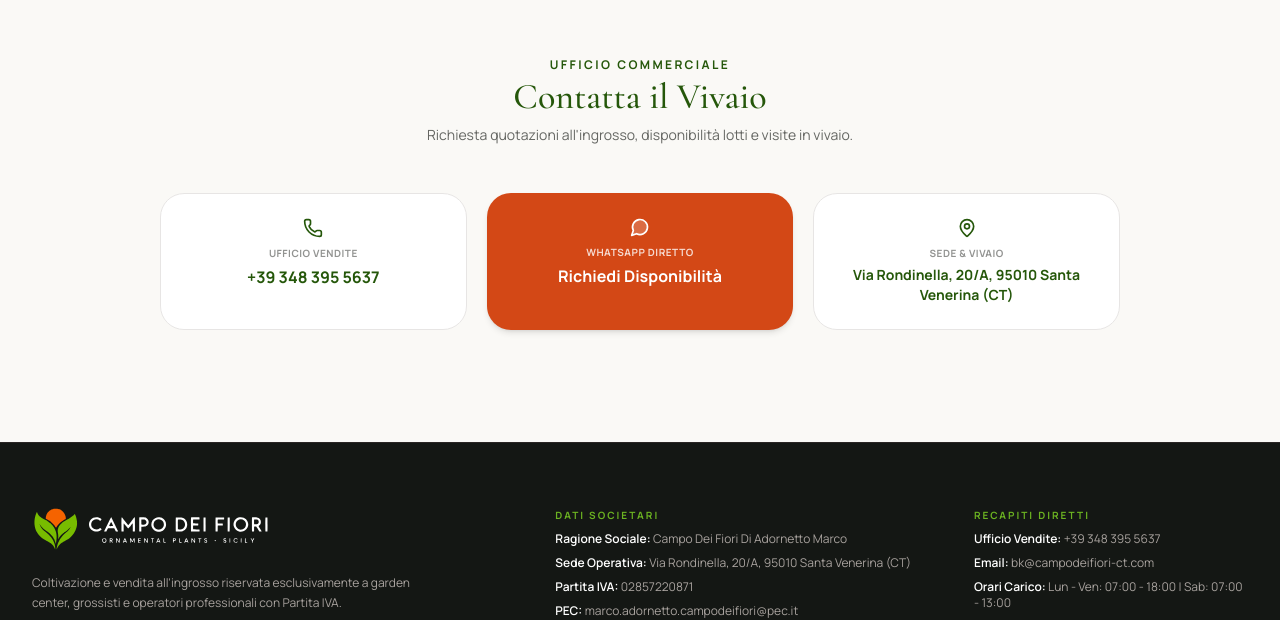
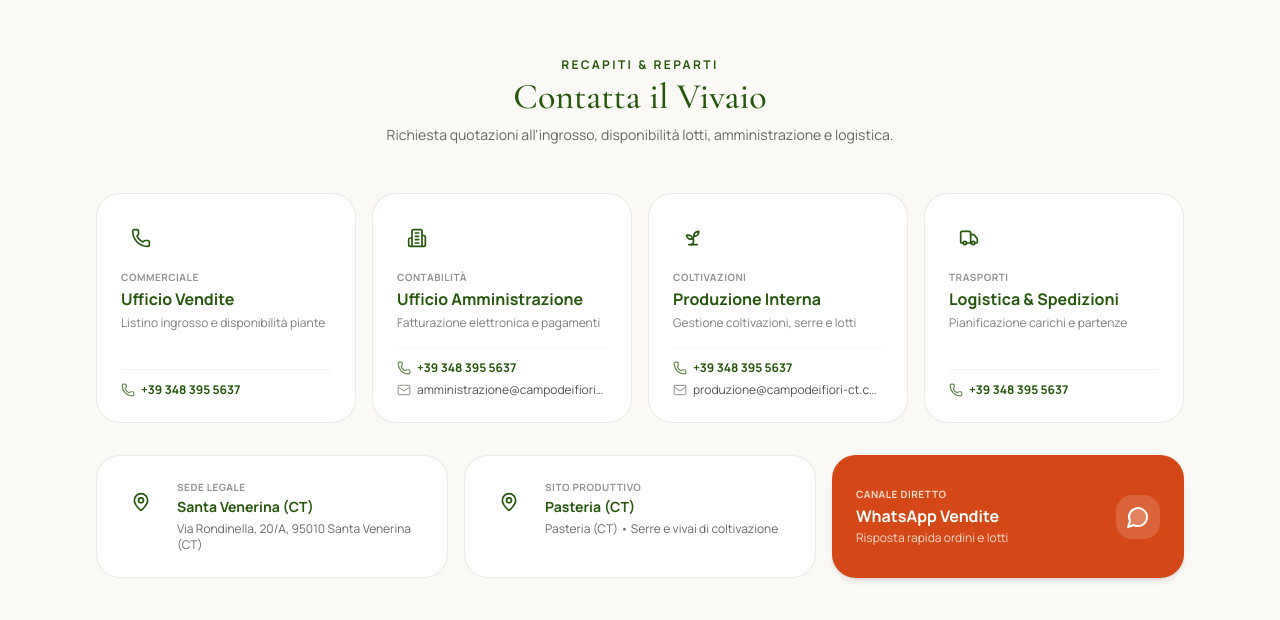
Before and after one commit to MiticIlMitico/vivaio-finocchiaro, a React (Vite) app: page / in a window 1280 px wide. Shown: the part 2588-3208 px from the top of the page. Built offline with nearby package versions, Linux system fonts and the light colour scheme; no server answers; the database is empty.

Commit message:
feat: add company departments (vendite, amministrazione, produzione, logistica), separate sedi (legale & produzione) and remove orari carico from footer

```diff
--- a/src/content/azienda.js
+++ b/src/content/azienda.js
@@ -30,28 +30,63 @@ export const AZIENDA = {
       "Contatto commerciale diretto per ordini e quotazioni riservate"
     ]
   },
+  sedi: {
+    legale: {
+      titolo: "Sede Legale",
+      indirizzo: "Via Rondinella, 20/A, 95010 Santa Venerina (CT)",
+      via: "Via Rondinella, 20/A",
+      cap: "95010",
+      comune: "Santa Venerina",
+      provincia: "CT"
+    },
+    produzione: {
+      titolo: "Sito Produttivo",
+      indirizzo: "Pasteria (CT)",
+      comune: "Pasteria",
+      provincia: "CT"
+    }
+  },
   contatti: {
-    // Numero WhatsApp principale per ordini diretti (senza spazi né simboli)
+    // Numero WhatsApp principale per ordini diretti
     whatsapp: "393483955637",
     // Numero telefonico principale per acquisti
     telefono: "+39 348 395 5637",
-    // Secondo contatto (predisposto per essere valorizzato appena disponibile)
-    telefonoSecondario: "",
-    // Lista contatti completa per eventuale visualizzazione multipla
-    recapitiTelefonici: [
-      { etichetta: "Ufficio Acquisti & Ordini", numero: "+39 348 395 5637", whatsapp: "393483955637", predefinito: true },
-      // { etichetta: "Referente Commerciale 2", numero: "+39 ...", whatsapp: "39...", predefinito: false }
-    ],
     email: "bk@campodeifiori-ct.com",
     pec: "marco.adornetto.campodeifiori@pec.it",
+    sedeLegale: "Via Rondinella, 20/A, 95010 Santa Venerina (CT)",
+    sitoProduttivo: "Pasteria (CT)",
     indirizzo: "Via Rondinella, 20/A, 95010 Santa Venerina (CT)",
     via: "Via Rondinella, 20/A",
     cap: "95010",
     comune: "Santa Venerina",
     provincia: "CT",
-    orari: "Lun - Ven: 07:00 - 18:00 | Sab: 07:00 - 13:00",
     piva: "02857220871",
     codiceFiscale: "02857220871",
-    codiceAteco: "01.19"
+    codiceAteco: "01.19",
+
+    // Reparti Aziendali
+    ufficioVendite: {
+      titolo: "Ufficio Vendite",
+      descrizione: "Listino ingrosso, preventivi e disponibilità lotti",
+      telefono: "+39 348 395 5637",
+      whatsapp: "393483955637"
+    },
+    ufficioAmministrazione: {
+      titolo: "Ufficio Amministrazione",
+      descrizione: "Fatturazione elettronica, contabilità e pagamenti",
+      telefono: "+39 348 395 5637",
+      email: "amministrazione@campodeifiori-ct.com"
+    },
+    produzioneInterna: {
+      titolo: "Produzione Interna",
+      descrizione: "Gestione serre, coltivazioni e sviluppo botanico",
+      telefono: "+39 348 395 5637",
+      email: "produzione@campodeifiori-ct.com"
+    },
+    logisticaSpedizioni: {
+      titolo: "Logistica & Spedizioni",
+      descrizione: "Pianificazione trasporti e carichi",
+      telefono: "+39 348 395 5637"
+    }
   }
 };
--- a/src/pages/Home.jsx
+++ b/src/pages/Home.jsx
@@ -14,7 +14,10 @@ import {
   AlertCircle,
   ChevronDown,
   ArrowDown,
-  Plus
+  Plus,
+  Mail,
+  Building2,
+  Truck
 } from 'lucide-react';
 
 export default function Home() {
@@ -521,44 +524,212 @@ export default function Home() {
 
 
 
-      {/* 5. SEZIONE CONTATTI COMMERCIALI */}
-      <section id="contatti" className="py-20 sm:py-28 px-5 sm:px-8 max-w-5xl mx-auto w-full">
+      {/* 5. SEZIONE CONTATTA IL VIVAIO */}
+      <section id="contatti" className="py-20 sm:py-28 px-5 sm:px-8 max-w-6xl mx-auto w-full">
         <SectionReveal>
           <div className="text-center max-w-2xl mx-auto mb-12">
             <span className="text-[#25570A] text-xs font-bold tracking-[0.2em] uppercase block mb-1">
-              Ufficio Commerciale
+              Recapiti & Reparti
             </span>
             <h2 className="font-display text-3xl sm:text-4xl font-medium text-[#25570A]">
               Contatta il Vivaio
             </h2>
             <p className="text-xs sm:text-sm text-[#252824]/70 mt-2">
-              Richiesta quotazioni all'ingrosso, disponibilità lotti e visite in vivaio.
+              Richiesta quotazioni all'ingrosso, disponibilità lotti, amministrazione e logistica.
             </p>
           </div>
 
-          <div className="grid grid-cols-1 sm:grid-cols-3 gap-5">
-            <div className="p-6 rounded-3xl bg-white border border-stone-200 text-center shadow-xs">
-              <Phone className="w-5 h-5 text-[#25570A] mx-auto mb-2" />
-              <span className="text-[10px] uppercase font-bold tracking-wider text-[#252824]/50 block">Ufficio Vendite</span>
-              <span className="text-sm sm:text-base font-bold text-[#25570A] block mt-1">{AZIENDA.contatti.telefono}</span>
+          {/* I 4 Quadratini / Caselle dei Reparti */}
+          <div className="grid grid-cols-1 sm:grid-cols-2 lg:grid-cols-4 gap-4 mb-8">
+
+            {/* 1. Ufficio Vendite */}
+            <div className="p-6 rounded-3xl bg-white border border-stone-200/80 hover:border-[#25570A]/30 transition-all shadow-xs flex flex-col justify-between">
+              <div>
+                <div className="w-10 h-10 rounded-2xl bg-[#25570A]/8 flex items-center justify-center mb-3">
+                  <Phone className="w-5 h-5 text-[#25570A]" />
+                </div>
+                <span className="text-[10px] uppercase font-bold tracking-wider text-[#252824]/50 block">
+                  Commerciale
+                </span>
+                <h3 className="text-base font-bold text-[#25570A] mt-0.5">
+                  Ufficio Vendite
+                </h3>
+                <p className="text-xs text-[#252824]/60 mt-1 mb-4">
+                  Listino ingrosso e disponibilità piante
+                </p>
+              </div>
+              <div className="space-y-1.5 pt-3 border-t border-stone-100 text-xs">
+                <a
+                  href={`tel:${AZIENDA.contatti.ufficioVendite.telefono.replace(/\s+/g, '')}`}
+                  className="font-bold text-[#25570A] hover:underline flex items-center gap-1.5"
+                >
+                  <Phone className="w-3.5 h-3.5 text-[#25570A]/70" />
+                  <span>{AZIENDA.contatti.ufficioVendite.telefono}</span>
+                </a>
+              </div>
             </div>
 
-            <a
-              href={`https://wa.me/${whatsappNumber}?text=${encodeURIComponent(`Salve, vorrei richiedere informazioni e quotazioni all'ingrosso.`)}`}
-              target="_blank"
-              rel="noopener noreferrer"
-              className="p-6 rounded-3xl bg-[#D34816] hover:bg-[#B83E12] text-white text-center transition-all shadow-md block active:scale-98"
-            >
-              <MessageCircle className="w-5 h-5 text-white mx-auto mb-2 fill-white/20" />
-              <span className="text-[10px] uppercase font-bold tracking-wider text-white/80 block">WhatsApp Diretto</span>
-              <span className="text-sm sm:text-base font-bold text-white block mt-1">Richiedi Disponibilità</span>
-            </a>
+            {/* 2. Ufficio Amministrazione */}
+            <div className="p-6 rounded-3xl bg-white border border-stone-200/80 hover:border-[#25570A]/30 transition-all shadow-xs flex flex-col justify-between">
+              <div>
+                <div className="w-10 h-10 rounded-2xl bg-[#25570A]/8 flex items-center justify-center mb-3">
+                  <Building2 className="w-5 h-5 text-[#25570A]" />
+                </div>
+                <span className="text-[10px] uppercase font-bold tracking-wider text-[#252824]/50 block">
+                  Contabilità
+                </span>
+                <h3 className="text-base font-bold text-[#25570A] mt-0.5">
+                  Ufficio Amministrazione
+                </h3>
+                <p className="text-xs text-[#252824]/60 mt-1 mb-4">
+                  Fatturazione elettronica e pagamenti
+                </p>
+              </div>
+              <div className="space-y-1.5 pt-3 border-t border-stone-100 text-xs">
+                <a
+                  href={`tel:${AZIENDA.contatti.ufficioAmministrazione.telefono.replace(/\s+/g, '')}`}
+                  className="font-bold text-[#25570A] hover:underline flex items-center gap-1.5"
+                >
+                  <Phone className="w-3.5 h-3.5 text-[#25570A]/70" />
+                  <span>{AZIENDA.contatti.ufficioAmministrazione.telefono}</span>
+                </a>
+                <a
+                  href={`mailto:${AZIENDA.contatti.ufficioAmministrazione.email}`}
+                  className="text-stone-600 hover:text-[#25570A] flex items-center gap-1.5 truncate"
+                >
+                  <Mail className="w-3.5 h-3.5 text-stone-400 flex-shrink-0" />
+                  <span className="truncate">{AZIENDA.contatti.ufficioAmministrazione.email}</span>
+                </a>
+              </div>
+            </div>
 
-            <div className="p-6 rounded-3xl bg-white border border-stone-200 text-center shadow-xs">
-              <MapPin className="w-5 h-5 text-[#25570A] mx-auto mb-2" />
-              <span className="text-[10px] uppercase font-bold tracking-wider text-[#252824]/50 block">Sede & Vivaio</span>
-              <span className="text-xs sm:text-sm font-bold text-[#25570A] block mt-1">{AZIENDA.contatti.indirizzo}</span>
+            {/* 3. Produzione Interna */}
+            <div className="p-6 rounded-3xl bg-white border border-stone-200/80 hover:border-[#25570A]/30 transition-all shadow-xs flex flex-col justify-between">
+              <div>
+                <div className="w-10 h-10 rounded-2xl bg-[#25570A]/8 flex items-center justify-center mb-3">
+                  <Sprout className="w-5 h-5 text-[#25570A]" />
+                </div>
+                <span className="text-[10px] uppercase font-bold tracking-wider text-[#252824]/50 block">
+                  Coltivazioni
+                </span>
+                <h3 className="text-base font-bold text-[#25570A] mt-0.5">
+                  Produzione Interna
+                </h3>
+                <p className="text-xs text-[#252824]/60 mt-1 mb-4">
+                  Gestione coltivazioni, serre e lotti
+                </p>
+              </div>
+              <div className="space-y-1.5 pt-3 border-t border-stone-100 text-xs">
+                <a
+                  href={`tel:${AZIENDA.contatti.produzioneInterna.telefono.replace(/\s+/g, '')}`}
+                  className="font-bold text-[#25570A] hover:underline flex items-center gap-1.5"
+                >
+                  <Phone className="w-3.5 h-3.5 text-[#25570A]/70" />
+                  <span>{AZIENDA.contatti.produzioneInterna.telefono}</span>
+                </a>
+                <a
+                  href={`mailto:${AZIENDA.contatti.produzioneInterna.email}`}
+                  className="text-stone-600 hover:text-[#25570A] flex items-center gap-1.5 truncate"
+                >
+                  <Mail className="w-3.5 h-3.5 text-stone-400 flex-shrink-0" />
+                  <span className="truncate">{AZIENDA.contatti.produzioneInterna.email}</span>
+                </a>
+              </div>
             </div>
+
+            {/* 4. Logistica & Spedizioni */}
+            <div className="p-6 rounded-3xl bg-white border border-stone-200/80 hover:border-[#25570A]/30 transition-all shadow-xs flex flex-col justify-between">
+              <div>
+                <div className="w-10 h-10 rounded-2xl bg-[#25570A]/8 flex items-center justify-center mb-3">
+                  <Truck className="w-5 h-5 text-[#25570A]" />
+                </div>
+                <span className="text-[10px] uppercase font-bold tracking-wider text-[#252824]/50 block">
+                  Trasporti
+                </span>
+                <h3 className="text-base font-bold text-[#25570A] mt-0.5">
+                  Logistica & Spedizioni
+                </h3>
+                <p className="text-xs text-[#252824]/60 mt-1 mb-4">
+                  Pianificazione carichi e partenze
+                </p>
+              </div>
+              <div className="space-y-1.5 pt-3 border-t border-stone-100 text-xs">
+                <a
+                  href={`tel:${AZIENDA.contatti.logisticaSpedizioni.telefono.replace(/\s+/g, '')}`}
+                  className="font-bold text-[#25570A] hover:underline flex items-center gap-1.5"
+                >
+                  <Phone className="w-3.5 h-3.5 text-[#25570A]/70" />
+                  <span>{AZIENDA.contatti.logisticaSpedizioni.telefono}</span>
+                </a>
+              </div>
+            </div>
+
+          </div>
+
+          {/* Sedi Aziendali: Sede Legale & Sito Produttivo + Tasto WhatsApp */}
+          <div className="grid grid-cols-1 md:grid-cols-12 gap-4">
+
+            {/* Sede Legale */}
+            <div className="md:col-span-4 p-5 sm:p-6 rounded-3xl bg-white border border-stone-200/80 flex items-start gap-4 shadow-xs">
+              <div className="w-10 h-10 rounded-2xl bg-[#25570A]/8 flex items-center justify-center flex-shrink-0 mt-0.5">
+                <MapPin className="w-5 h-5 text-[#25570A]" />
+              </div>
+              <div>
+                <span className="text-[10px] uppercase font-bold tracking-wider text-[#252824]/50 block">
+                  Sede Legale
+                </span>
+                <h4 className="text-sm font-bold text-[#25570A] mt-0.5">
+                  Santa Venerina (CT)
+                </h4>
+                <p className="text-xs text-[#252824]/70 mt-1">
+                  {AZIENDA.sedi.legale.indirizzo}
+                </p>
+              </div>
+            </div>
+
+            {/* Sito Produttivo */}
+            <div className="md:col-span-4 p-5 sm:p-6 rounded-3xl bg-white border border-stone-200/80 flex items-start gap-4 shadow-xs">
+              <div className="w-10 h-10 rounded-2xl bg-[#25570A]/8 flex items-center justify-center flex-shrink-0 mt-0.5">
+                <MapPin className="w-5 h-5 text-[#25570A]" />
+              </div>
+              <div>
+                <span className="text-[10px] uppercase font-bold tracking-wider text-[#252824]/50 block">
+                  Sito Produttivo
+                </span>
+                <h4 className="text-sm font-bold text-[#25570A] mt-0.5">
+                  Pasteria (CT)
+                </h4>
+                <p className="text-xs text-[#252824]/70 mt-1">
+                  {AZIENDA.sedi.produzione.indirizzo} &bull; Serre e vivai di coltivazione
+                </p>
+              </div>
+            </div>
+
+            {/* WhatsApp Diretto */}
+            <div className="md:col-span-4">
+              <a
+                href={`https://wa.me/${whatsappNumber}?text=${encodeURIComponent(`Salve, vorrei richiedere informazioni e disponibilità piante all'ingrosso.`)}`}
+                target="_blank"
+                rel="noopener noreferrer"
+                className="h-full p-5 sm:p-6 rounded-3xl bg-[#D34816] hover:bg-[#B83E12] text-white flex items-center justify-between transition-all shadow-md active:scale-98 group"
+              >
+                <div>
+                  <span className="text-[10px] uppercase font-bold tracking-wider text-white/80 block">
+                    Canale Diretto
+                  </span>
+                  <span className="text-base font-bold text-white block mt-0.5">
+                    WhatsApp Vendite
+                  </span>
+                  <span className="text-xs text-white/80 block mt-0.5">
+                    Risposta rapida ordini e lotti
+                  </span>
+                </div>
+                <div className="w-11 h-11 rounded-2xl bg-white/15 flex items-center justify-center group-hover:scale-110 transition-transform">
+                  <MessageCircle className="w-6 h-6 text-white fill-white/20" />
+                </div>
+              </a>
+            </div>
+
           </div>
         </SectionReveal>
       </section>
@@ -602,7 +773,8 @@ export default function Home() {
                 Dati Societari
               </span>
               <p><strong className="text-white font-semibold">Ragione Sociale:</strong> {AZIENDA.ragioneSociale}</p>
-              <p><strong className="text-white font-semibold">Sede Operativa:</strong> {AZIENDA.contatti.via}, {AZIENDA.contatti.cap} {AZIENDA.contatti.comune} ({AZIENDA.contatti.provincia})</p>
+              <p><strong className="text-white font-semibold">Sede Legale:</strong> {AZIENDA.sedi.legale.indirizzo}</p>
+              <p><strong className="text-white font-semibold">Sito Produttivo:</strong> {AZIENDA.sedi.produzione.indirizzo}</p>
               <p><strong className="text-white font-semibold">Partita IVA:</strong> {AZIENDA.contatti.piva}</p>
               <p><strong className="text-white font-semibold">PEC:</strong> {AZIENDA.contatti.pec}</p>
             </div>
@@ -612,9 +784,9 @@ export default function Home() {
               <span className="text-[10px] font-bold uppercase tracking-[0.2em] text-[#6BB221] block mb-2">
                 Recapiti Diretti
               </span>
-              <p><strong className="text-white font-semibold">Ufficio Vendite:</strong> {AZIENDA.contatti.telefono}</p>
+              <p><strong className="text-white font-semibold">Ufficio Vendite:</strong> {AZIENDA.contatti.ufficioVendite.telefono}</p>
+              <p><strong className="text-white font-semibold">Amministrazione:</strong> {AZIENDA.contatti.ufficioAmministrazione.email}</p>
               <p><strong className="text-white font-semibold">Email:</strong> {AZIENDA.contatti.email}</p>
-              <p><strong className="text-white font-semibold">Orari Carico:</strong> {AZIENDA.contatti.orari}</p>
             </div>
           </div>
 
```
Also changed, not shown: 1 other file (tests, documents, lock files or other folders).
